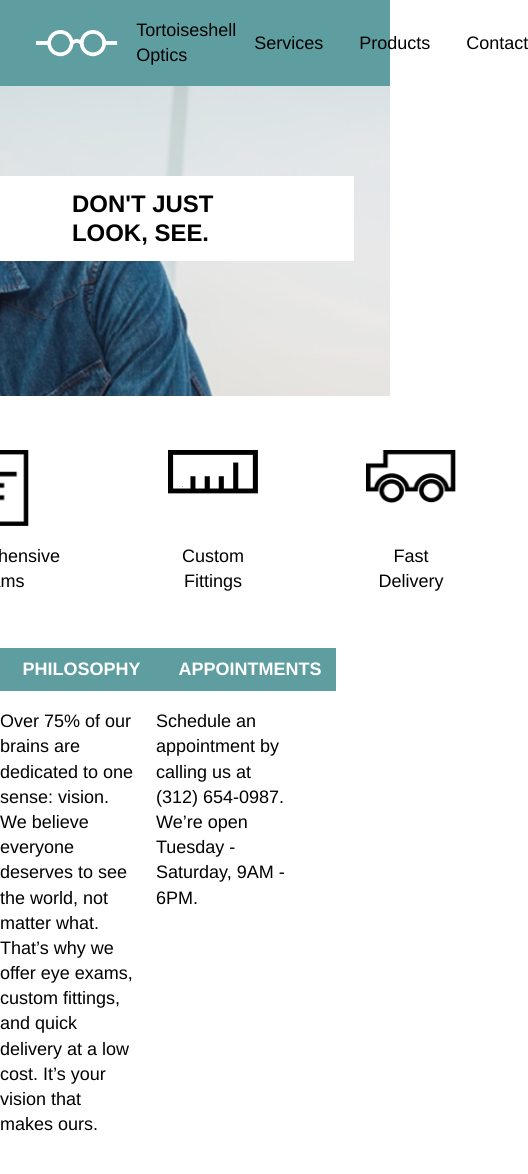
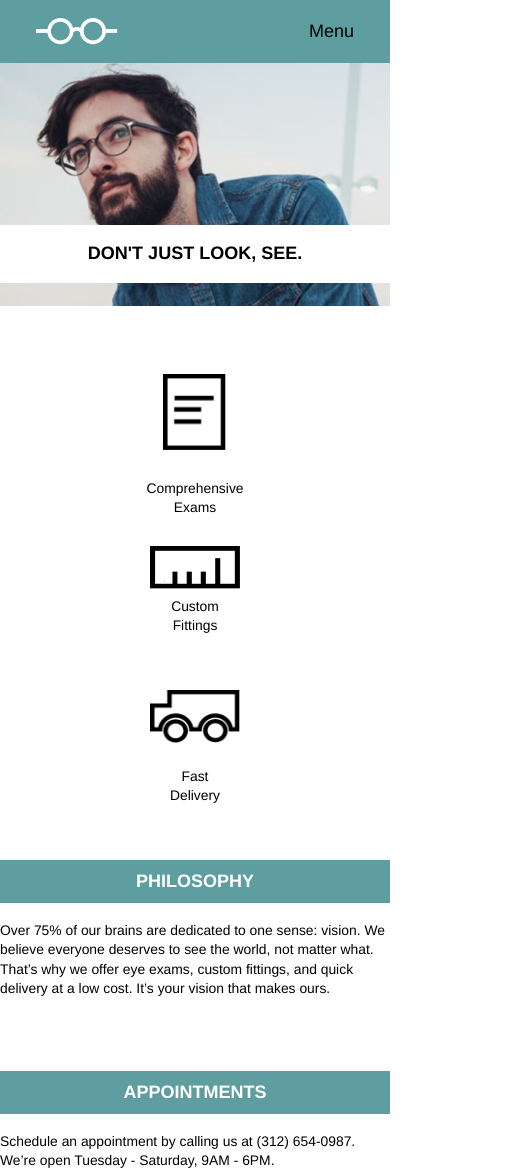
Before and after one commit to aizanAhmed/Tortoiseshell-Optics, a plain HTML site: page index.html in a window 390 px wide. Shown: the top 1174 px of the page, 528 px wide, since content can reach past the window. Drawn offline with Linux system fonts and the light colour scheme.

Commit message:
All media queries added- Final Version

```diff
--- a/index.html
+++ b/index.html
@@ -61,7 +61,7 @@
             <div class="title">
                 <span>PHILOSOPHY</span>
             </div>
-            <p>Over 75% of our brains are dedicated to one sense: vision. We believe everyone deserves to see the world, not matter what. That’s why we offer eye exams, custom fittings, and quick delivery at a low cost. It’s your vision that makes ours. </p>
+            <p class="phil">Over 75% of our brains are dedicated to one sense: vision. We believe everyone deserves to see the world, not matter what. That’s why we offer eye exams, custom fittings, and quick delivery at a low cost. It’s your vision that makes ours. </p>
         </div>
         <div class="info">
             <div class="title">
--- a/resources/css/style.css
+++ b/resources/css/style.css
@@ -111,6 +111,43 @@ nav {
     }
 }
 
+@media only screen and (max-width: 760px) {
+    nav ul.menu{
+        display: none;
+    }
+
+    nav ul.other-menu {
+        display: block;
+    }
+
+    header {
+        background-position: 40%;
+    }
+}
+
+@media only screen and (max-width: 580px) {
+    .logo span {
+        display: none;
+    }
+
+    header {
+        background-position: 20%;
+        height: 17rem;
+    }
+
+    .mini-banner {
+        width: 100%;
+        margin-right: 0;
+        margin-top: 9rem;
+        padding: 1rem 0;
+        text-align: center;
+    }
+
+    .mini-banner h1 {
+        font-size: 1rem;
+    }
+}
+
 /* Offer Section */
 
 .offer {
@@ -144,6 +181,27 @@ nav {
    text-align: center;
 }
 
+@media only screen and (max-width: 580px) {
+    .offer {
+        flex-direction: column;
+        justify-content: center;
+        align-items: center;
+        margin-top: 3.77rem;
+    }
+
+    .fitting {
+        padding: 1.54rem 0;
+    }
+
+    .delivery {
+        padding-top: 1.54rem;
+    }
+
+    .offer span {
+        font-size: 0.77rem;
+    }
+}
+
 /* Company Info Section */
 
 .info {
@@ -171,6 +229,36 @@ nav {
    margin-bottom: 5rem;
 }
 
+@media only screen and (max-width: 760px) {
+    .company-info {
+        justify-content: center;
+    }
+}
+
+@media only screen and (max-width: 580px) {
+    .company-info {
+        flex-direction: column;
+    }
+
+    .info {
+        width: 100%;
+    }
+
+    .info .title {
+        width: 100%;
+        text-align: center;
+    }
+
+    .info p {
+        padding-top: 1rem;
+        font-size: 0.77rem;
+    }
+
+    .info .phil {
+        padding-bottom: 4rem;
+    }
+}
+
 /* Footer Section */
 
 footer {
@@ -185,3 +273,13 @@ footer img {
     padding-left: 4rem;
     padding-right: 1rem;
 }
+
+@media only screen and (max-width: 580px) {
+    footer span {
+        display: none;
+    }
+
+    footer {
+        justify-content: center;
+    }
+}
```
